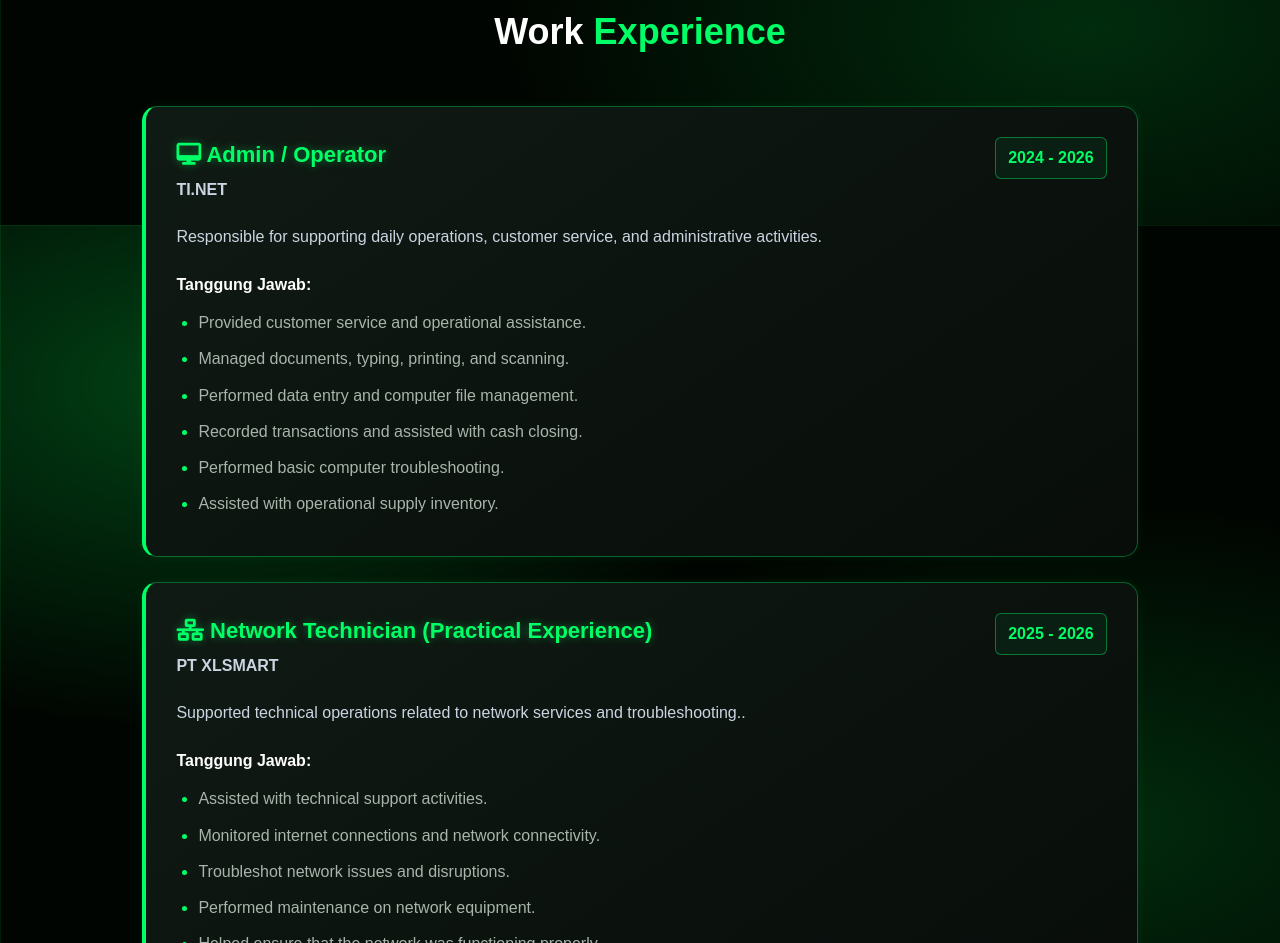
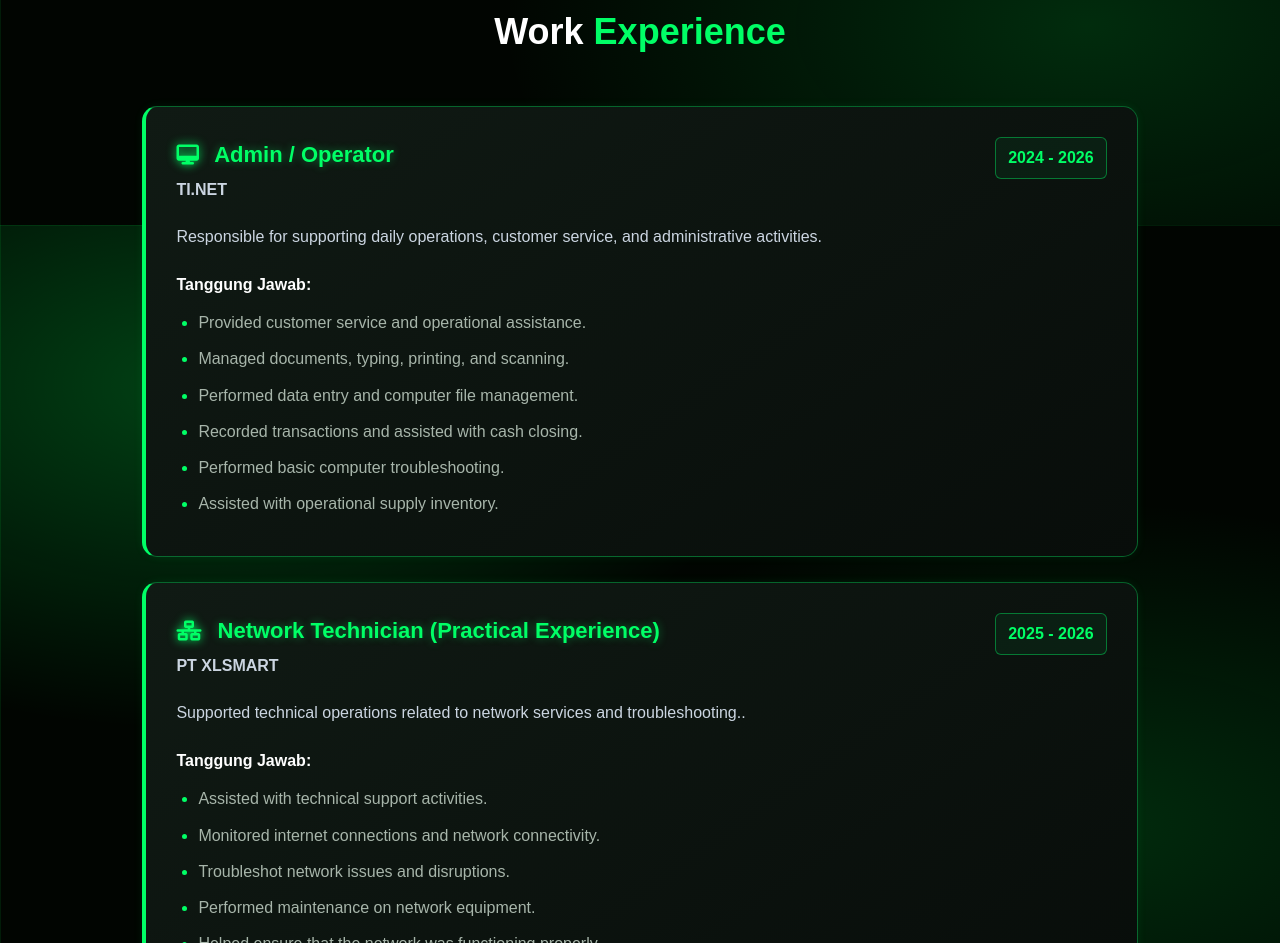
Before and after one commit to dimasalifyanto-gif/portfolio-dimasdev., a plain HTML site: page index.html in a window 1280 px wide. Shown: the part 1375-2318 px from the top of the page. Drawn offline with Linux system fonts and the light colour scheme.

Commit message:
Update style.css

```diff
--- a/style.css
+++ b/style.css
@@ -1112,3 +1112,9 @@ footer p {
             0 0 45px rgba(0, 255, 102, 0.8);
     }
 }
+.experience-header h3 i {
+    color: #00ff66;
+    margin-right: 10px;
+    font-size: 20px;
+    text-shadow: 0 0 10px #00ff66;
+}
```
